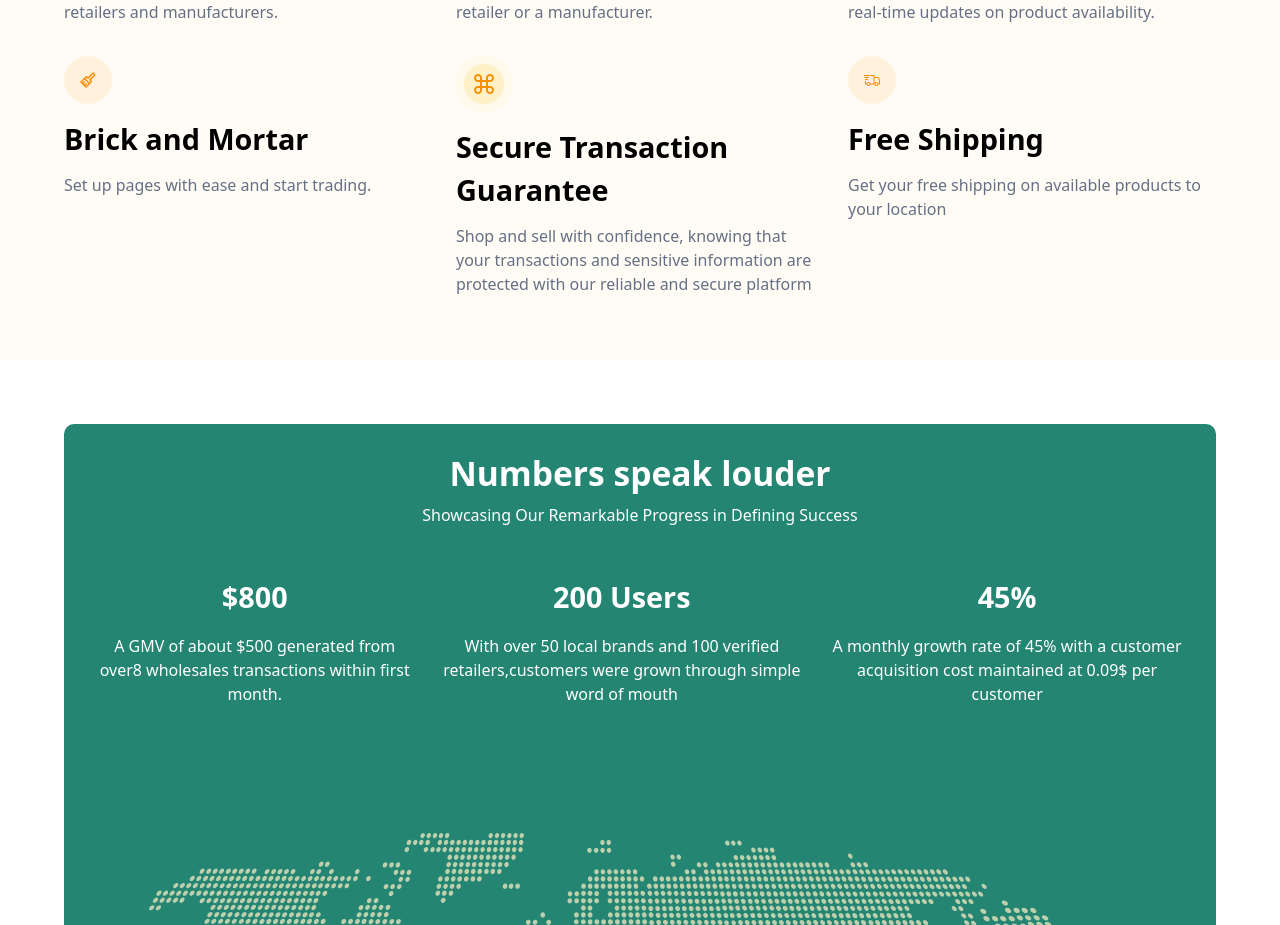
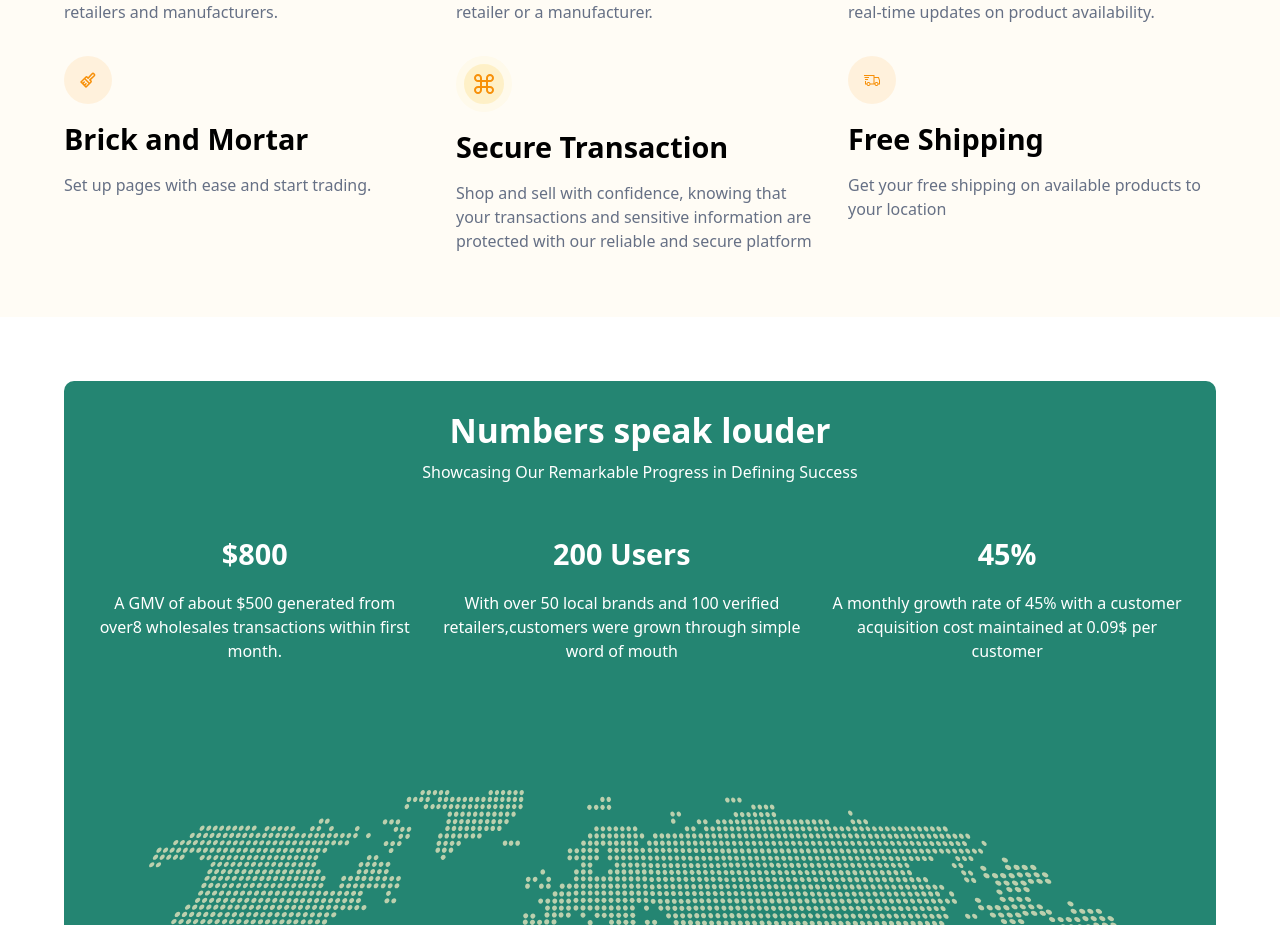
Before and after one commit to davidfayanju1/KioskhiveNG, a React (Vite) app: page / in a window 1280 px wide. Shown: the part 1720-2645 px from the top of the page. Built offline with nearby package versions, Linux system fonts and the light colour scheme; a web font is replaced by a local one.

Commit message:
Additions

```diff
--- a/src/components/modules/home/Section3.jsx
+++ b/src/components/modules/home/Section3.jsx
@@ -32,7 +32,7 @@ const Section3 = () => {
 
     {
       svg: "/svgs/guaranty.svg",
-      title: "Secure Transaction Guarantee",
+      title: "Secure Transaction",
       text: "Shop and sell with confidence, knowing that your transactions and sensitive information are protected with our reliable and secure platform",
     },
 
```
